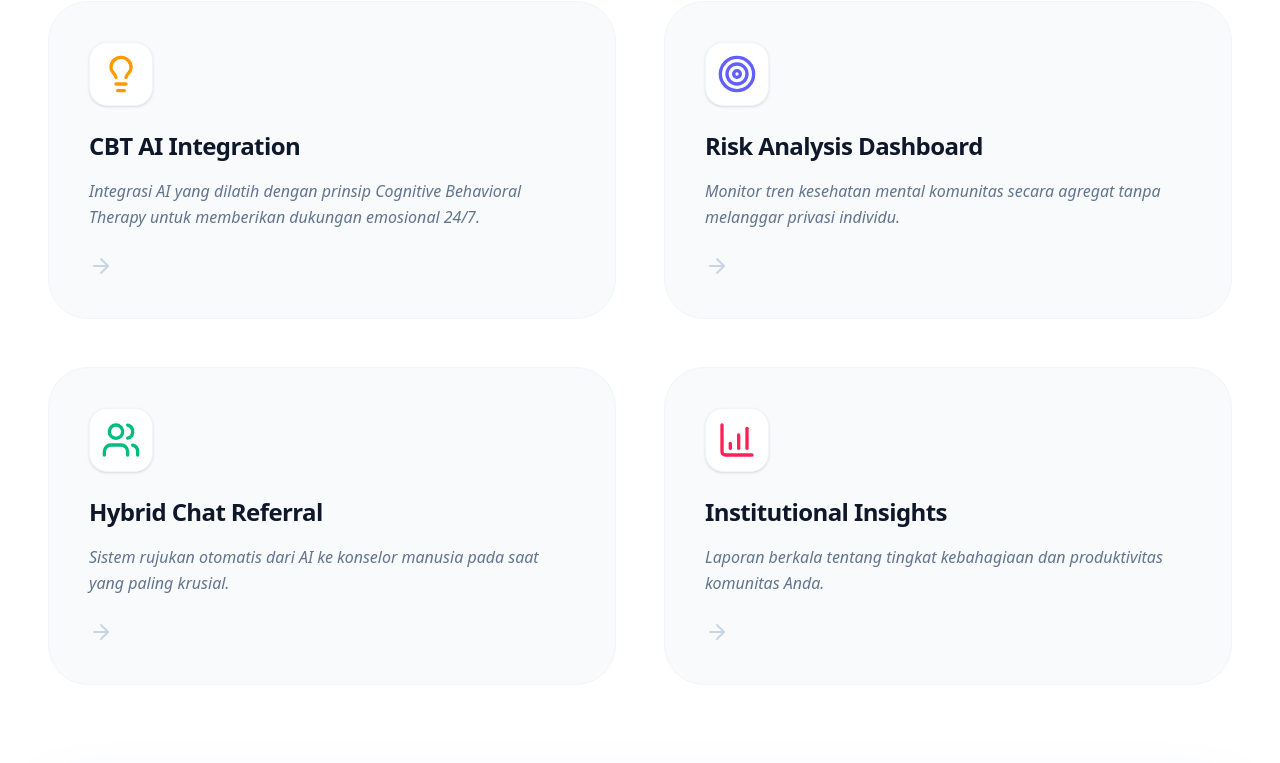
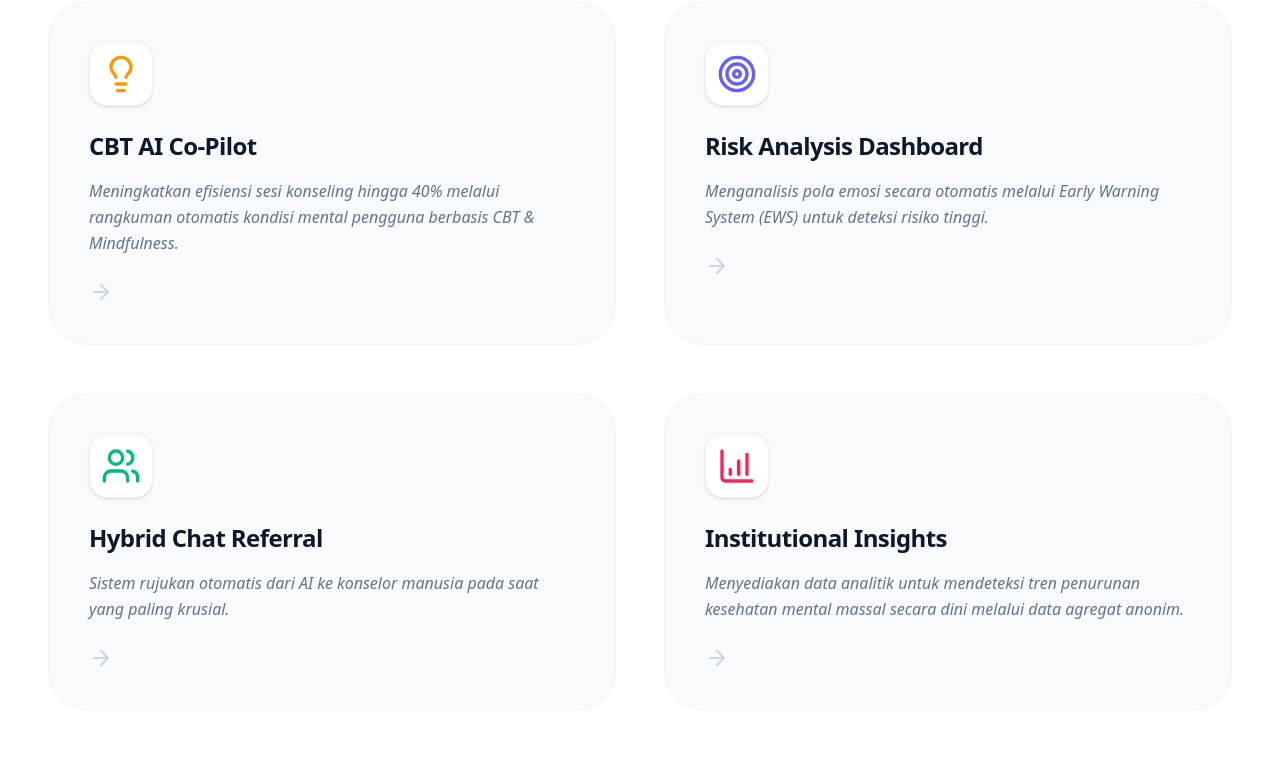
Before and after one commit to ahmadrofiussuud/mental-bmc, a Next.js app: page /solutions in a window 1280 px wide. Shown: the part 440-1203 px from the top of the page. Built offline with nearby package versions, Linux system fonts and the light colour scheme.

Commit message:
Phase 3: Solutions page content updates complete

```diff
--- a/src/app/institutions/page.tsx
+++ b/src/app/institutions/page.tsx
@@ -14,7 +14,7 @@ export default function InstitutionsPage() {
                             Dukungan <br /> Berbasis <br /><span className="text-indigo-600">Institusi.</span>
                         </h1>
                         <p className="text-base sm:text-lg md:text-xl text-slate-500 font-medium leading-relaxed italic">
-                            TenangIn bermitra dengan Universitas, Sekolah, dan Perusahaan untuk membangun lingkungan yang sehat secara emosional.
+                            TenangIn bermitra dengan Universitas (MBKM), Fakultas (Satgas), dan Perusahaan untuk membangun lingkungan yang sehat secara emosional.
                         </p>
                     </div>
 
--- a/src/app/solutions/page.tsx
+++ b/src/app/solutions/page.tsx
@@ -27,13 +27,13 @@ export default function SolutionsPage() {
                     <div className="grid grid-cols-1 md:grid-cols-2 gap-12">
                         <SolutionCard
                             icon={<Lightbulb className="text-amber-500" size={40} />}
-                            title="CBT AI Integration"
-                            description="Integrasi AI yang dilatih dengan prinsip Cognitive Behavioral Therapy untuk memberikan dukungan emosional 24/7."
+                            title="CBT AI Co-Pilot"
+                            description="Meningkatkan efisiensi sesi konseling hingga 40% melalui rangkuman otomatis kondisi mental pengguna berbasis CBT & Mindfulness."
                         />
                         <SolutionCard
                             icon={<Target className="text-indigo-500" size={40} />}
                             title="Risk Analysis Dashboard"
-                            description="Monitor tren kesehatan mental komunitas secara agregat tanpa melanggar privasi individu."
+                            description="Menganalisis pola emosi secara otomatis melalui Early Warning System (EWS) untuk deteksi risiko tinggi."
                         />
                         <SolutionCard
                             icon={<Users className="text-emerald-500" size={40} />}
@@ -43,7 +43,7 @@ export default function SolutionsPage() {
                         <SolutionCard
                             icon={<BarChart4 className="text-rose-500" size={40} />}
                             title="Institutional Insights"
-                            description="Laporan berkala tentang tingkat kebahagiaan dan produktivitas komunitas Anda."
+                            description="Menyediakan data analitik untuk mendeteksi tren penurunan kesehatan mental massal secara dini melalui data agregat anonim."
                         />
                     </div>
 
```
